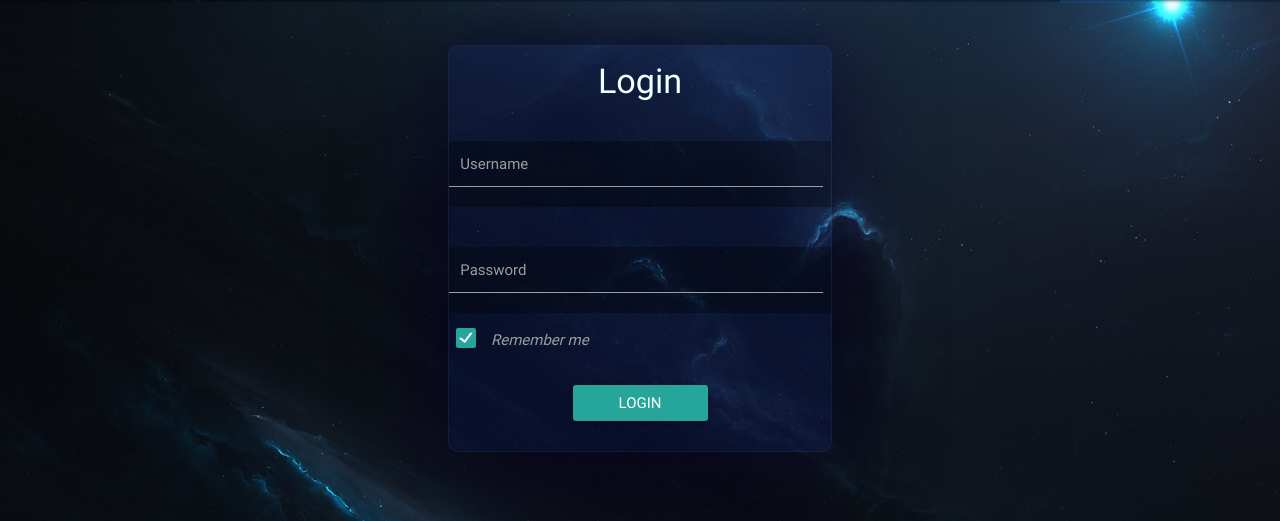
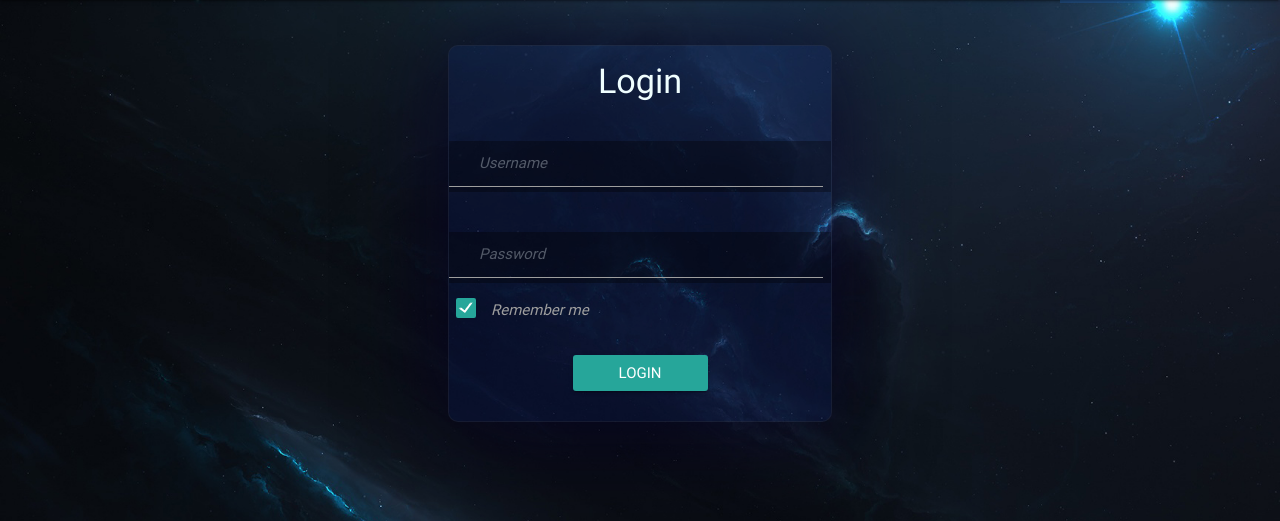
Before and after one commit to ofarukcaki/dataleaks, a PHP site: page /login.php in a window 1280 px wide. Shown: the part 64-585 px from the top of the page. Run offline with PHP 8.4, Linux system fonts and the light colour scheme; some libraries are stand-ins or nearby versions.

Commit message:
Update login.php
I've removed lines 92 and 96, and edited the ones above, adding "placeholder="*"" . This fixes the kinda weird overlay when you're typing in your username and password

Same for the commented sections on lines 157, 158, 161 & 162

```diff
--- a/login.php
+++ b/login.php
@@ -1,6 +1,3 @@
-
-
-
 <!DOCTYPE html>
 <html>
 <?php
@@ -83,17 +80,17 @@
 <!--        <?php echo '1.session'; var_dump($_SESSION); echo '<hr>';?>-->
             <?php if(empty($_SESSION)){
 
- echo '<div class="container" id="reg-cont">
+    echo '<div class="container" id="reg-cont">
         <center>
             <h4>Login</h4></center>
         <form action="" method="POST" class="reg-c" id="myForm">
             <div class="input-field col s6">
-                <input id="uname" type="text" class="validate" name="username" required>
-                <label for="uname">Username</label>
+                <input id="uname" type="text" placeholder="Username" class="validate" name="username" required>
+
             </div>
             <div class="input-field col s6">
-                <input id="pwd" type="password" class="validate" name="password" pattern=".{6,}" required>
-                <label for="pwd">Password</label>
+                <input id="pwd" type="password" placeholder="Password" class="validate" name="password" pattern=".{6,}" required>
+
             </div>
             <p>
       <input type="checkbox" class="filled-in" id="filled-in-box" checked="checked" />
@@ -150,16 +147,16 @@
 
             echo '<body onload="Materialize.toast(\'Wrong username or password!\', 4000, \'red\')">';
 //            echo '<div class="container" id="reg-cont">
-//        <center>
+// <center>
 //            <h4>Login</h4></center>
 //        <form action="" method="POST" class="reg-c" id="myForm">
 //            <div class="input-field col s6">
-//                <input id="uname" type="text" class="validate" name="username" required>
-//                <label for="uname">Username</label>
-//            </div>
+//                <input id="uname" type="text" placeholder="Username" class="validate" name="username" required>
+//
+//           </div>
 //            <div class="input-field col s6">
-//                <input id="pwd" type="password" class="validate" name="password" pattern=".{6,}" required>
-//                <label for="pwd">Password</label>
+//                <input id="pwd" type="password" placeholder="Password" class="validate" name="password" pattern=".{6,}" required>
+//
 //            </div>
 //            <p>
 //      <input type="checkbox" class="filled-in" id="filled-in-box" checked="checked" />
```
